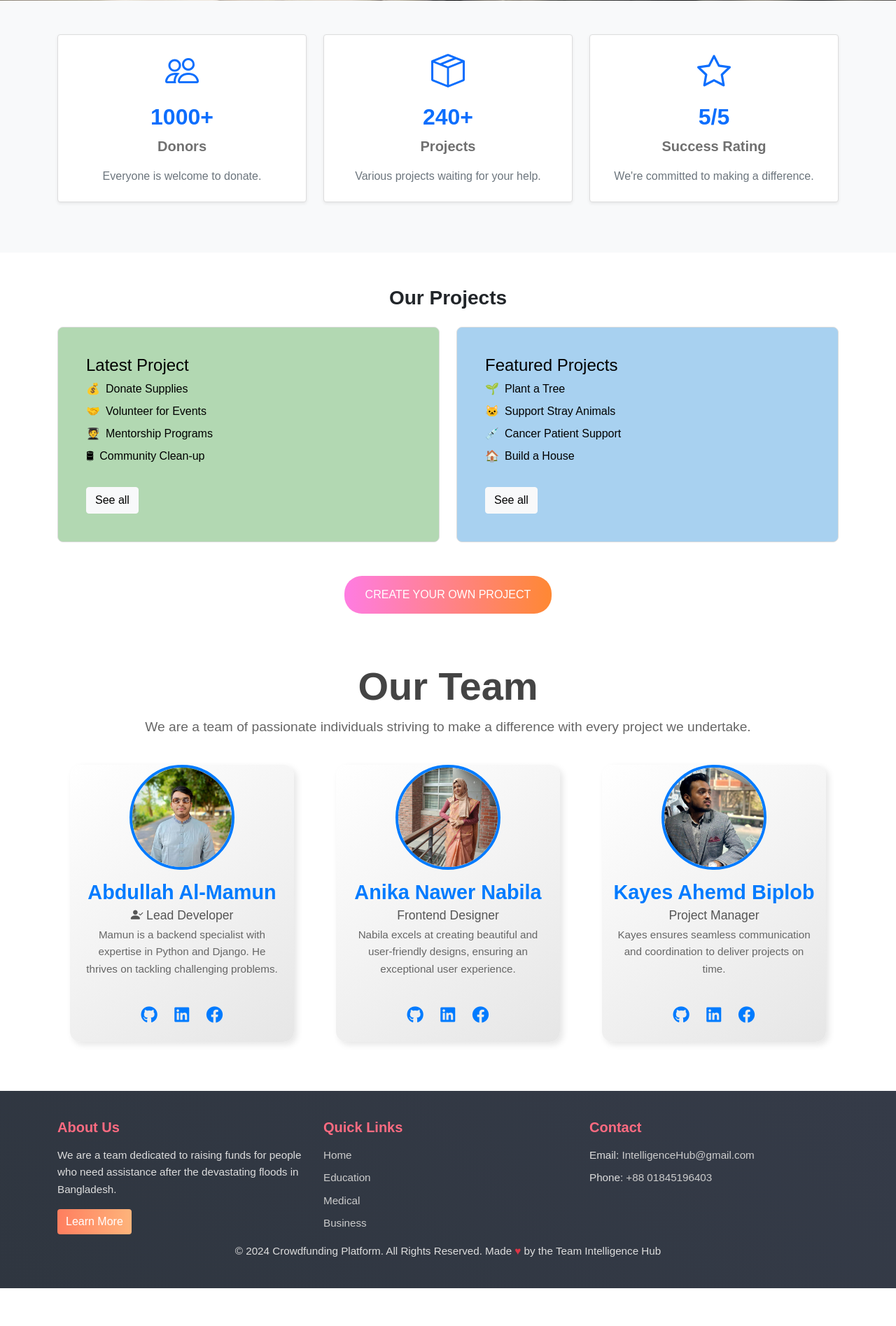
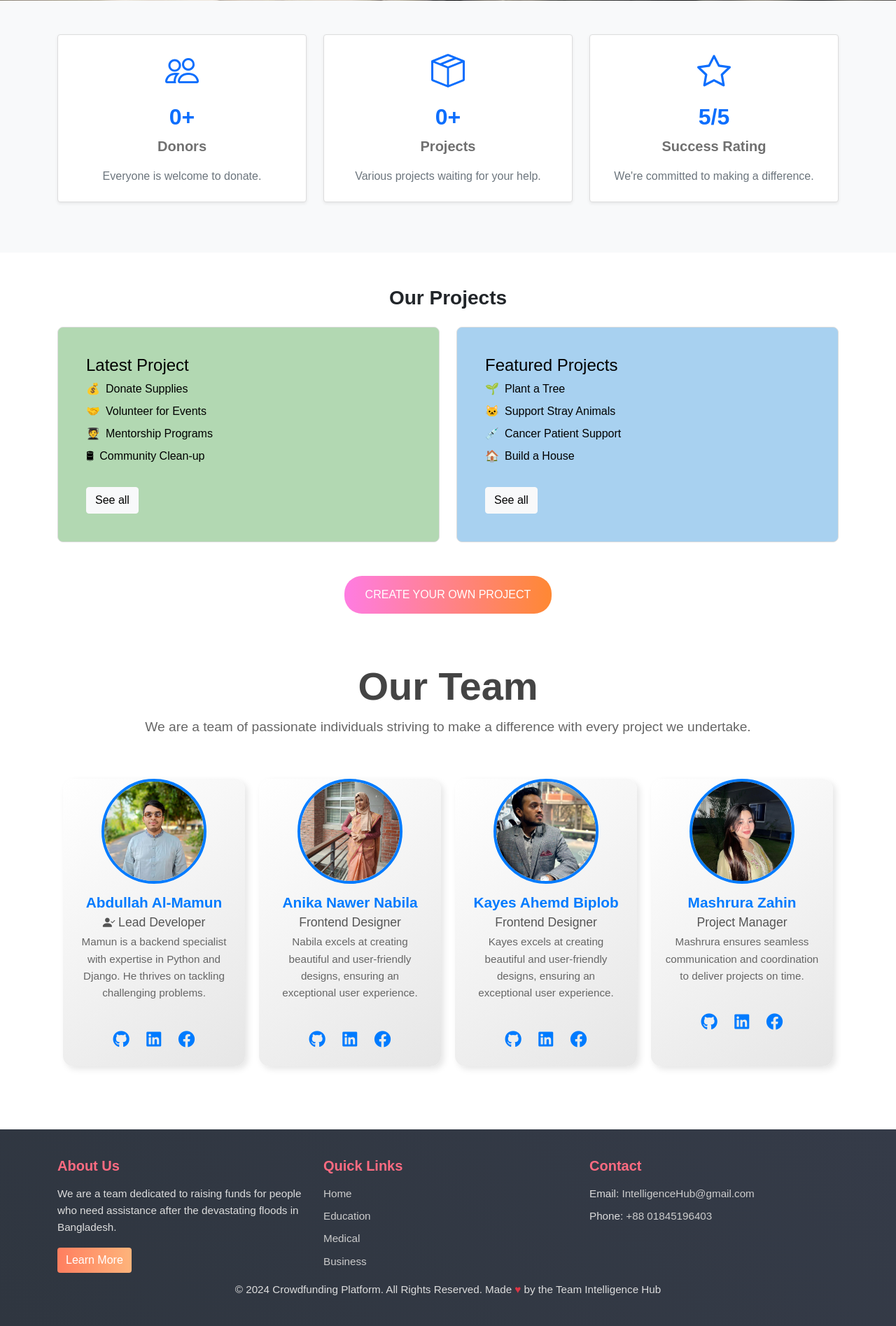
Before and after one commit to Al-Mamuun/CROWD_FUNDING, a Django app: page / in a window 1280 px wide. Shown: the part 709-2604 px from the top of the page at 70% size. Before the commit the page ends 2550 px from the top, so only its background shows below. Run offline with Django 5.2, Linux system fonts and the light colour scheme; data that the repository does not hold is empty.

Commit message:
add statistic dynamic

```diff
--- a/HomeAPP/admin.py
+++ b/HomeAPP/admin.py
@@ -1,9 +1,8 @@
 from django.contrib import admin
-from .models import Project, Donation, Rating, Comment, Report,FeatureProject
+from .models import Project, Donation, Rating, Comment,FeatureProject
 
 admin.site.register(Project)
 admin.site.register(Donation)
 admin.site.register(Rating)
 admin.site.register(Comment)
-admin.site.register(Report)
 admin.site.register(FeatureProject)
--- a/HomeAPP/views.py
+++ b/HomeAPP/views.py
@@ -10,7 +10,17 @@ from django.conf import settings
 
 # Home Page (Requires Login)
 def home(request):
-    return render(request, "home/home.html")
+    # Example Models: Donation, Project, Review
+    total_donors = Donation.objects.count()  # Count unique donors by email
+    total_projects = Project.objects.count()  # Count all projects
+    success_rating = 5  # Count all reviews
+
+    context = {
+        "total_donors": total_donors,
+        "total_projects": total_projects,
+        "success_rating": success_rating,
+    }
+    return render(request, "home/home.html", context)
 
 
 # Reset Page
@@ -49,8 +59,8 @@ def create_project(request):
         form = ProjectForm(request.POST, request.FILES)
         if form.is_valid():
             project = form.save(commit=False)
-            profile= Profile.objects.get_or_create(user=request.user)
-            project.profile = profile
+            profile, _ = Profile.objects.get_or_create(user=request.user)  # Unpack the tuple
+            project.profile = profile  # Assign only the Profile instance
             project.save()
             messages.success(request, "Project uploaded successfully!")
             return redirect('project_list')
@@ -60,6 +70,7 @@ def create_project(request):
         form = ProjectForm()
 
     return render(request, 'project/upload_project.html', {'form': form})
+
 
 # Check if the user is an admin
 def is_admin(user):
--- a/template/Home/home.html
+++ b/template/Home/home.html
@@ -287,8 +287,9 @@ footer {
   .team {
     display: flex;
     flex-wrap: wrap;
-      justify-content: space-evenly;
-      gap: 20px;
+    justify-content: center; /* Center align all members */
+    gap: 20px; /* Uniform spacing between members */
+    padding: 20px; /* Add padding around the container */
 }
 
 .team-member {
@@ -296,7 +297,8 @@ footer {
     border-radius: 15px;
     box-shadow: 4px 4px 10px rgba(0, 0, 0, 0.1);
     overflow: hidden;
-      width: 320px;
+    width: calc(25% - 20px); /* Make members fit within the row */
+    max-width: 300px; /* Ensure consistent size */
     text-align: center;
     transition: transform 0.3s ease-in-out, box-shadow 0.3s ease-in-out;
 }
@@ -311,11 +313,11 @@ footer {
     height: 150px;
     border-radius: 50%;
     border: 4px solid #007bff;
-    margin-top: -0px; /* For overlapping effect */
+    margin-top: -0px;
 }
 
 .team-member h2 {
-      font-size: 1.8rem;
+    font-size: 1.3rem;
     margin: 15px 0 5px;
     color: #007bff;
 }
@@ -360,6 +362,7 @@ footer {
         width: 90%;
     }
 }
+
 </style>
 
 <!-- Hero Section -->
@@ -384,6 +387,7 @@ footer {
   </div>
 </div>
 
+
 <!-- Stats Section -->
 <div class="stats-section py-5 bg-light">
   <div class="container">
@@ -391,7 +395,7 @@ footer {
       <div class="col-md-4 mb-4">
         <div class="stat-item p-4 bg-white rounded shadow-sm h-100">
           <i class="bi bi-people display-5 text-primary"></i>
-          <h2 class="display-5 text-primary mt-3">1000+</h2>
+          <h2 class="display-5 text-primary mt-3">{{ total_donors }}+</h2>
           <p class="fs-5 fw-bold">Donors</p>
           <span class="text-muted">Everyone is welcome to donate.</span>
         </div>
@@ -399,15 +403,16 @@ footer {
       <div class="col-md-4 mb-4">
         <div class="stat-item p-4 bg-white rounded shadow-sm h-100">
           <i class="bi bi-box-seam display-5 text-primary"></i>
-          <h2 class="display-5 text-primary mt-3">240+</h2>
+          <h2 class="display-5 text-primary mt-3">{{ total_projects }}+</h2>
           <p class="fs-5 fw-bold">Projects</p>
           <span class="text-muted">Various projects waiting for your help.</span>
         </div>
       </div>
+
       <div class="col-md-4 mb-4">
         <div class="stat-item p-4 bg-white rounded shadow-sm h-100">
           <i class="bi bi-star display-5 text-primary"></i>
-          <h2 class="display-5 text-primary mt-3">5/5</h2>
+          <h2 class="display-5 text-primary mt-3">{{ success_rating }}/5</h2>
           <p class="fs-5 fw-bold">Success Rating</p>
           <span class="text-muted">We're committed to making a difference.</span>
         </div>
@@ -529,14 +534,29 @@ footer {
       <div class="team-member">
           <img src="{% static 'images/kayes.jpg' %}" alt="Team Member 3">
           <h2>Kayes Ahemd Biplob</h2>
-          <h4>Project Manager</h4>
-          <p>Kayes ensures seamless communication and coordination to deliver projects on time.</p>
+          <h4>Frontend Designer</h4>
+          <p>Kayes excels at creating beautiful and user-friendly designs, ensuring an exceptional user experience.</p>
           <div class="social-icons">
               <a href="https://github.com/KayesBiplob" target="_blank"><i class="fab fa-github"></i></a>
               <a href="https://linkedin.com/" target="_blank"><i class="fab fa-linkedin"></i></a>
               <a href="http://facebook.com/kayesahamed.biplob" target="_blank"><i class="fab fa-facebook"></i></a>
           </div>
       </div>
+
+
+      <!-- Team Member 4 -->
+      <div class="team-member">
+        <img src="{% static 'images/zahin.jpg' %}" alt="Team Member 3">
+        <h2>Mashrura Zahin</h2>
+        <h4>Project Manager</h4>
+        <p>Mashrura ensures seamless communication and coordination to deliver projects on time.</p>
+        <div class="social-icons">
+            <a href="https://github.com/" target="_blank"><i class="fab fa-github"></i></a>
+            <a href="https://linkedin.com/" target="_blank"><i class="fab fa-linkedin"></i></a>
+            <a href="http://facebook.com/" target="_blank"><i class="fab fa-facebook"></i></a>
+        </div>
+    </div>
+
   </div>
 </div>
 
--- a/template/reset/reset.html
+++ b/template/reset/reset.html
@@ -27,7 +27,7 @@
           <div class="mt-3">
             <p>
               Remembered your password?
-              <a href="{% url 'signin' %}" class="text-primary">Sign In</a>
+              <a href="{% url 'user_signin' %}" class="text-primary">Sign In</a>
             </p>
           </div>
         </div>
--- a/template/signup/signup.html
+++ b/template/signup/signup.html
@@ -91,11 +91,7 @@
                 <div class="mt-3">
                     <p>
                         Have an account?
-<<<<<<< HEAD
                         <a href="{% url 'user_signin' %}" class="text-primary">Sign In</a>
-=======
-                        <a href="{% url 'signup' %}" class="text-primary">Sign In</a>
->>>>>>> 82a8c818f5b5dab472e82fe358a9674b619600c7
                     </p>
                 </div>
             </div>
```
Also changed, not shown: HomeAPP/models.py (+3 -13 lines), template/Home/about.html (+20 -3 lines), template/Home/contact_us.html (+6 -5 lines), template/SignIn/user_signin.html (+0 -12 lines), HomeAPP/migrations/0004_rename_created_at_donation_date_and_more.py (added). Lines whose indentation alone changed are shown as unchanged.
